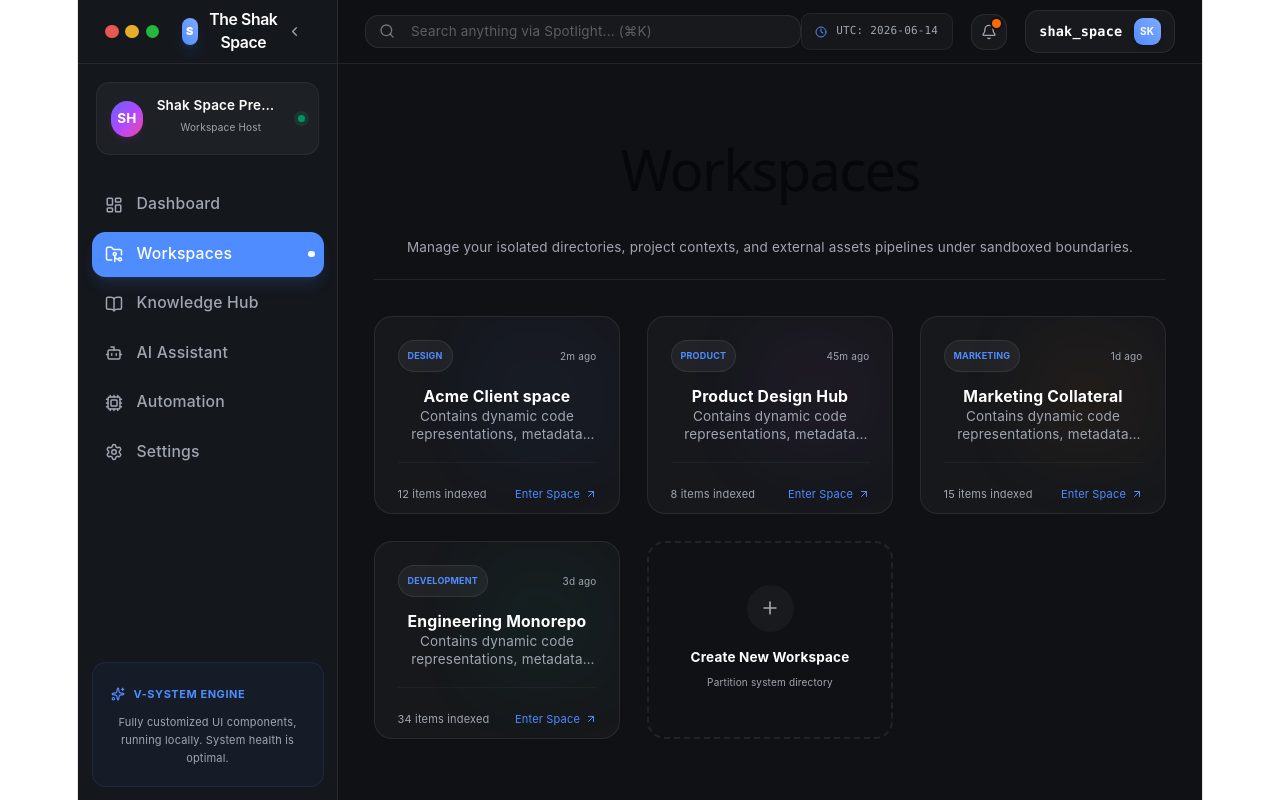
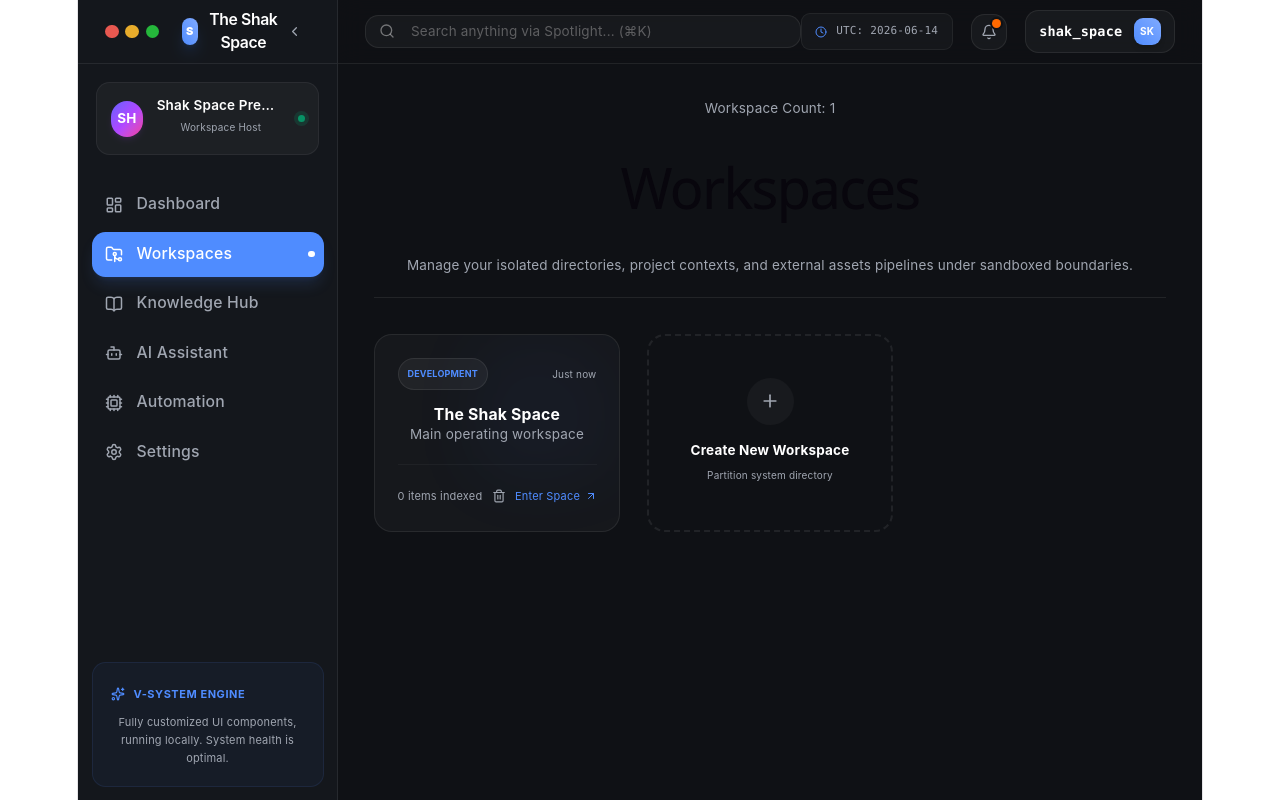
Before and after one commit to TheShakSpace/ShakSpace_OS, a React (Vite) app in the folder the-shak-space/: page /workspaces in a window 1280 px wide. Built offline with nearby package versions, Linux system fonts and the light colour scheme.

Commit message:
day 2 done

```diff
--- /dev/null
+++ b/the-shak-space/src/pages/TODO_CreateWorkspaceModal.md
@@ -0,0 +1,6 @@
+Temporary checklist:
+- Add modal for creating workspace
+- Fields: name, description, category
+- Buttons: Create/Cancel
+- On Create: addWorkspace({id: Date.now(), createdAt: new Date().toISOString()})
+- Ensure page design and animations remain unchanged
--- a/the-shak-space/src/pages/WorkspacePage.jsx
+++ b/the-shak-space/src/pages/WorkspacePage.jsx
@@ -1,72 +1,187 @@
 import React from "react";
 import { motion } from "motion/react";
-import { Plus, ArrowUpRight } from "lucide-react";
+
+import { Plus, ArrowUpRight, Trash2 } from "lucide-react";
+import { useWorkspaceStore } from "../stores/useWorkspaceStore";
+
 
 export default function WorkspacesPage() {
-  const [workspaces, setWorkspaces] = React.useState([
-    { id: "1", name: "Acme Client space", items: 12, category: "Design", updated: "2m ago", color: "from-blue-500/20 to-indigo-500/10" },
-    { id: "2", name: "Product Design Hub", items: 8, category: "Product", updated: "45m ago", color: "from-purple-500/20 to-pink-500/10" },
-    { id: "3", name: "Marketing Collateral", items: 15, category: "Marketing", updated: "1d ago", color: "from-amber-500/20 to-orange-500/10" },
-    { id: "4", name: "Engineering Monorepo", items: 34, category: "Development", updated: "3d ago", color: "from-emerald-500/20 to-teal-500/10" },
-  ]);
+  const workspaces = useWorkspaceStore((state) => state.workspaces);
+
+  const { addWorkspace, deleteWorkspace } = useWorkspaceStore();
+
+
+  const [isModalOpen, setIsModalOpen] = React.useState(false);
+  const [form, setForm] = React.useState({
+    name: "",
+    description: "",
+    category: "",
+  });
+
+  const openModal = () => setIsModalOpen(true);
+  const closeModal = () => {
+    setIsModalOpen(false);
+    setForm({ name: "", description: "", category: "" });
+  };
 
   const handleAddNewWorkspace = () => {
-    const names = ["Aperture Science Hub", "Vector Sync Platform", "Black Mesa Portal", "Oasis Sandbox"];
-    const cats = ["Research", "Platform", "Engineering", "Design"];
-    const colors = [
-      "from-rose-500/20 to-red-500/10",
-      "from-cyan-500/20 to-blue-500/10",
-      "from-indigo-500/20 to-purple-500/10",
-      "from-violet-500/20 to-fuchsia-500/10",
-    ];
-    const index = Math.floor(Math.random() * names.length);
-    const newWs = {
+    openModal();
+  };
+
+  const handleCreateWorkspace = () => {
+    const name = form.name.trim();
+    const description = form.description.trim();
+    const category = form.category.trim();
+
+    if (!name) return;
+
+    addWorkspace({
       id: String(Date.now()),
-      name: names[index],
-      items: Math.floor(Math.random() * 20) + 1,
-      category: cats[index],
-      updated: "Just now",
-      color: colors[index],
-    };
-    setWorkspaces([newWs, ...workspaces]);
+      name,
+      description: description || `${name} workspace`,
+      category: category || "Development",
+      createdAt: new Date().toISOString(),
+    });
+
+    closeModal();
   };
 
   return (
     <div className="space-y-8 max-w-5xl mx-auto">
+
       <div className="border-b border-white/[0.08] pb-5">
+        <p className="text-xs text-[#A0A6B1] mb-2">Workspace Count: {workspaces.length}</p>
         <h1 className="text-2xl font-black text-white">Workspaces</h1>
+
+
         <p className="text-xs text-[#A0A6B1] mt-1">
           Manage your isolated directories, project contexts, and external assets pipelines under sandboxed boundaries.
         </p>
       </div>
 
+      {isModalOpen && (
+        <div className="fixed inset-0 z-50 flex items-center justify-center px-4">
+          <div
+            className="absolute inset-0 bg-black/60 backdrop-blur-sm"
+            onClick={closeModal}
+          />
+
+          <div className="relative w-full max-w-lg rounded-2xl border border-white/[0.10] bg-white/[0.03] p-6 shadow-2xl">
+            <div className="flex items-start justify-between gap-4 mb-5">
+              <div>
+                <h2 className="text-lg font-black text-white">Create Workspace</h2>
+                <p className="text-xs text-[#A0A6B1] mt-1">Set up a sandboxed space with its metadata.</p>
+              </div>
+              <button
+                onClick={closeModal}
+                className="text-[#A0A6B1] hover:text-white transition-colors cursor-pointer rounded-lg px-2 py-1"
+                aria-label="Close modal"
+              >
+                ✕
+              </button>
+            </div>
+
+            <div className="space-y-4">
+              <div>
+                <label className="block text-xs font-bold text-white mb-1">Workspace Name</label>
+                <input
+                  value={form.name}
+                  onChange={(e) => setForm((s) => ({ ...s, name: e.target.value }))}
+                  className="w-full bg-white/[0.03] border border-white/[0.10] rounded-xl px-3 py-2 text-sm text-white outline-none focus:border-[#4F8CFF]/60"
+                  placeholder="e.g. Research Hub"
+                />
+              </div>
+
+              <div>
+                <label className="block text-xs font-bold text-white mb-1">Description</label>
+                <textarea
+                  value={form.description}
+                  onChange={(e) => setForm((s) => ({ ...s, description: e.target.value }))}
+                  rows={3}
+                  className="w-full bg-white/[0.03] border border-white/[0.10] rounded-xl px-3 py-2 text-sm text-white outline-none focus:border-[#4F8CFF]/60 resize-none"
+                  placeholder="What will this workspace contain?"
+                />
+              </div>
+
+              <div>
+                <label className="block text-xs font-bold text-white mb-1">Category</label>
+                <input
+                  value={form.category}
+                  onChange={(e) => setForm((s) => ({ ...s, category: e.target.value }))}
+                  className="w-full bg-white/[0.03] border border-white/[0.10] rounded-xl px-3 py-2 text-sm text-white outline-none focus:border-[#4F8CFF]/60"
+                  placeholder="e.g. Development"
+                />
+              </div>
+            </div>
+
+            <div className="mt-6 flex items-center gap-3 justify-end">
+              <button
+                onClick={closeModal}
+                className="px-4 py-2 rounded-xl text-sm border border-white/[0.10] text-[#A0A6B1] hover:text-white hover:border-white/[0.20] transition-colors cursor-pointer"
+              >
+                Cancel
+              </button>
+              <button
+                onClick={handleCreateWorkspace}
+                className="px-4 py-2 rounded-xl text-sm bg-[#4F8CFF] text-white hover:brightness-110 transition-all cursor-pointer disabled:opacity-60"
+                disabled={!form.name.trim()}
+              >
+                Create
+              </button>
+            </div>
+          </div>
+        </div>
+      )}
+
       <div className="grid grid-cols-1 sm:grid-cols-2 md:grid-cols-3 gap-6">
-        {workspaces.map((ws) => (
+        {workspaces.map((workspace) => (
+
           <motion.div
             whileHover={{ y: -4 }}
-            key={ws.id}
+            key={workspace.id}
             className="p-5 rounded-2xl bg-white/[0.03] border border-white/[0.08] flex flex-col justify-between h-44 relative group overflow-hidden"
           >
-            <div className={`absolute top-0 right-0 w-32 h-32 bg-gradient-to-tr ${ws.color} blur-2xl opacity-30`} />
+            <div className={`absolute top-0 right-0 w-32 h-32 bg-gradient-to-tr ${workspace.color ?? "from-blue-500/20 to-indigo-500/10"} blur-2xl opacity-30`} />
             <div className="z-10">
               <div className="flex items-center justify-between mb-3">
                 <span className="px-2 py-0.5 bg-white/[0.05] border border-white/[0.08] text-[9px] font-bold uppercase text-[#4F8CFF] rounded-full">
-                  {ws.category}
+                  {workspace.category ?? "Development"}
                 </span>
-                <span className="text-[10px] text-[#A0A6B1]">{ws.updated}</span>
+                <span className="text-[10px] text-[#A0A6B1]">{workspace.updated ?? "Just now"}</span>
               </div>
-              <h3 className="text-sm font-bold text-white block truncate">{ws.name}</h3>
-              <p className="text-xs text-[#A0A6B1] mt-1 line-clamp-2">Contains dynamic code representations, metadata guidelines, and live assets sync.</p>
+              <h3 className="text-sm font-bold text-white block truncate">{workspace.name}</h3>
+              <p className="text-xs text-[#A0A6B1] mt-1 line-clamp-2">{workspace.description ?? "Contains dynamic code representations, metadata guidelines, and live assets sync."}</p>
             </div>
 
             <div className="flex items-center justify-between pt-4 border-t border-white/[0.04] mt-4 z-10">
-              <span className="text-[11px] text-[#A0A6B1]">{ws.items} items indexed</span>
+              <span className="text-[11px] text-[#A0A6B1]">{workspace.items ?? 0} items indexed</span>
+
+              <button
+                type="button"
+                onClick={(e) => {
+                  e.preventDefault();
+                  e.stopPropagation();
+
+                  const ok = window.confirm("Delete this workspace?");
+                  if (!ok) return;
+
+                  // workspace.id is the key in the store
+                  deleteWorkspace(workspace.id);
+                }}
+                className="text-[11px] text-[#A0A6B1] hover:text-white flex items-center gap-1 cursor-pointer"
+                aria-label="Delete workspace"
+              >
+                <Trash2 size={14} />
+              </button>
+
               <button className="text-[11px] text-[#4F8CFF] hover:underline flex items-center gap-1 cursor-pointer">
                 Enter Space <ArrowUpRight size={12} />
               </button>
             </div>
+
           </motion.div>
         ))}
+
 
         {/* New workspace trigger card */}
         <button
--- /dev/null
+++ b/the-shak-space/src/stores/useWorkspaceStore.js
@@ -0,0 +1,45 @@
+import { create } from "zustand";
+import { persist } from "zustand/middleware";
+
+const initialWorkspaces = [
+  {
+    id: 1,
+    name: "The Shak Space",
+    description: "Main operating workspace",
+    category: "Development",
+    createdAt: new Date().toISOString(),
+  },
+];
+
+export const useWorkspaceStore = create(
+  persist(
+    (set) => ({
+      workspaces: initialWorkspaces,
+
+      addWorkspace: (workspace) =>
+        set((state) => ({
+          workspaces: [...state.workspaces, workspace],
+        })),
+
+      deleteWorkspace: (id) =>
+        set((state) => ({
+          workspaces: state.workspaces.filter(
+            (workspace) => workspace.id !== id
+          ),
+        })),
+
+      updateWorkspace: (id, updatedData) =>
+        set((state) => ({
+          workspaces: state.workspaces.map((workspace) =>
+            workspace.id === id
+              ? { ...workspace, ...updatedData }
+              : workspace
+          ),
+        })),
+    }),
+    {
+      name: "shak-space-workspaces",
+      getStorage: () => localStorage,
+    }
+  )
+);
```
